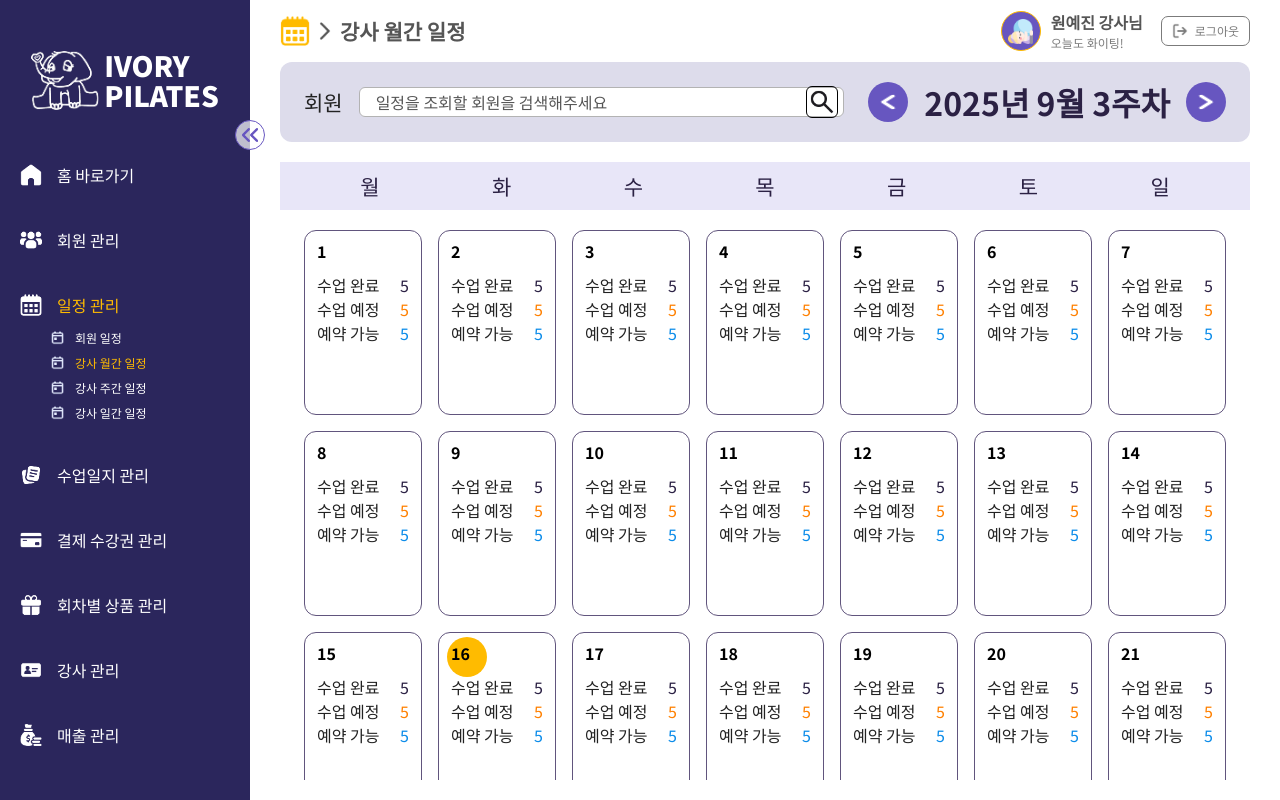
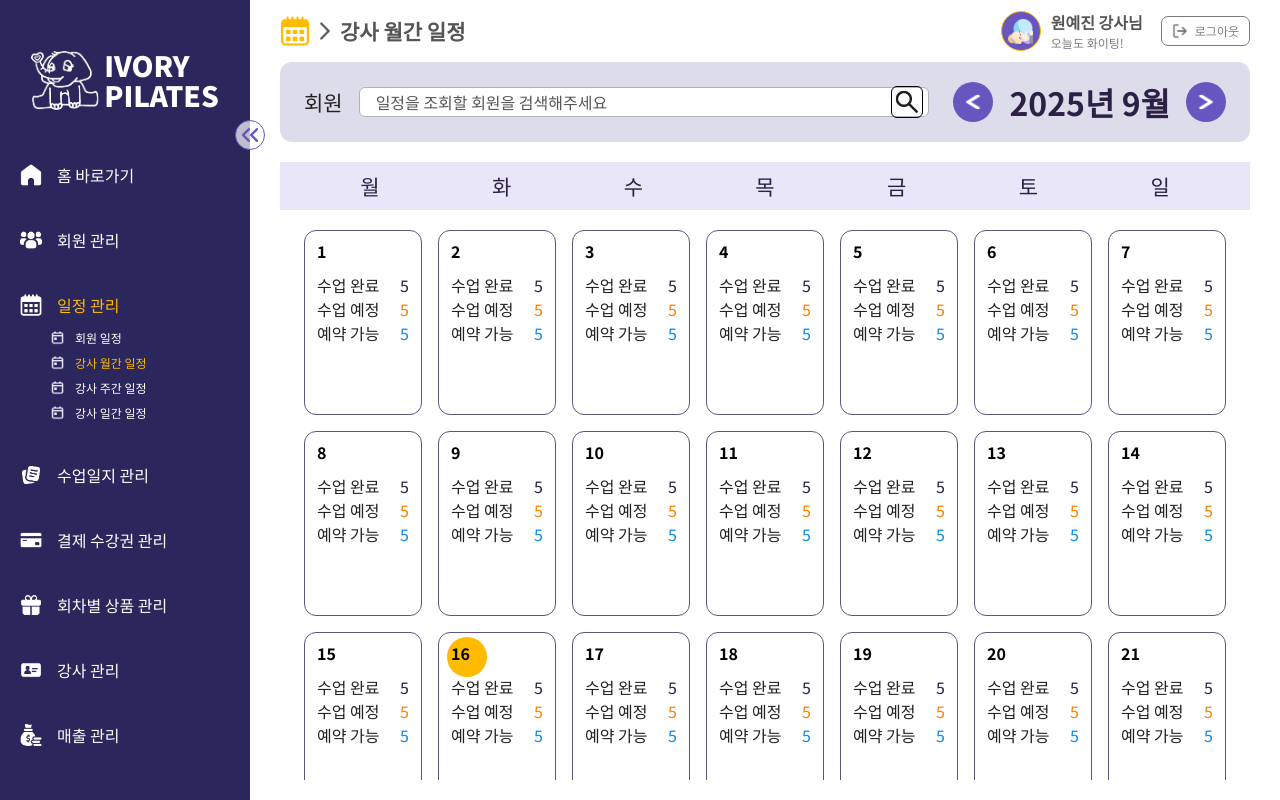
Before and after one commit to DogFeetBirdFeet/ivoryPilatesFrontEnd, a React (Vite) app: page /schedule/ins-month in a window 1280 px wide. Built offline with nearby package versions, Linux system fonts and the light colour scheme; no server answers.

Commit message:
강사 월간 일정 수정

```diff
--- /dev/null
+++ b/src/features/Schedule/items/MonthlyCalender.tsx
@@ -0,0 +1,55 @@
+import {useMemo} from 'react';
+import iconLeft from '@/assets/chevrons_left_one.png';
+import iconRight from '@/assets/chevrons_right_one.png';
+
+interface MonthlyCalenderProps {
+    currentMonth: Date;
+    setCurrentMonth: (date: Date) => void;
+}
+
+export default function MonthlyCalender({currentMonth, setCurrentMonth}: MonthlyCalenderProps) {
+    const handleLeftClick = () => {
+        const newMonth = new Date(currentMonth);
+        newMonth.setMonth(currentMonth.getMonth() - 1);
+        setCurrentMonth(newMonth);
+    };
+
+    const handleRightClick = () => {
+        const newMonth = new Date(currentMonth);
+        newMonth.setMonth(currentMonth.getMonth() + 1);
+        setCurrentMonth(newMonth);
+    };
+
+    const monthInfo = useMemo(() => {
+        const year = currentMonth.getFullYear();
+        const month = currentMonth.getMonth() + 1;
+        return {year, month};
+    }, [currentMonth]);
+
+    return (
+        <div className="w-full">
+            <div className="flex items-center justify-center gap-4 h-12">
+                {/* 왼쪽 화살표 */}
+                <button
+                    className="w-[40px] h-[40px] bg-ppp rounded-full flex items-center justify-center text-white hover:bg-ppp/80 transition-colors"
+                    onClick={handleLeftClick}
+                >
+                    <img src={iconLeft} alt="이전 달" className="w-4 h-4"/>
+                </button>
+
+                {/* 주차 정보 */}
+                <div className="text-3xl font-bold text-ppt">
+                    {monthInfo.year}년 {monthInfo.month}월
+                </div>
+
+                {/* 오른쪽 화살표 */}
+                <button
+                    className="w-[40px] h-[40px] bg-ppp rounded-full flex items-center justify-center text-white hover:bg-ppp/80 transition-colors"
+                    onClick={handleRightClick}
+                >
+                    <img src={iconRight} alt="다음 달" className="w-4 h-4"/>
+                </button>
+            </div>
+        </div>
+    )
+}
--- a/src/pages/Schedule/InsMonth.tsx
+++ b/src/pages/Schedule/InsMonth.tsx
@@ -1,4 +1,4 @@
-import WeeklyCalender from "@/features/Schedule/items/WeeklyCalender.tsx";
+import MonthlyCalender from "@/features/Schedule/items/MonthlyCalender.tsx";
 import {useEffect, useState} from "react";
 import {useLayoutContext} from "@/hooks/useLayoutContext.ts";
 import IconSchedule from "@/assets/icon/yellow/icon_sche.png";
@@ -10,11 +10,11 @@ import type {IInsDay} from '@/features/Schedule/type/types';
 
 interface ISearchForm {
     searchUserNm: string;
-    currentWeek: Date | null;
+    schMonth: string;
 }
 
 export default function InsMonth() {
-    const [currentWeek, setCurrentWeek] = useState<Date>(() => new Date());
+    const [currentMonth, setCurrentMonth] = useState<Date>(() => new Date());
     const [isLoading, setIsLoading] = useState<boolean>(false);
     const [data, setData] = useState<IInsDay[]>([]);
 
@@ -22,14 +22,14 @@ export default function InsMonth() {
     const {watch, setValue, handleSubmit} = useForm<ISearchForm>({
         defaultValues: {
             searchUserNm: '',
-            currentWeek: new Date(),
+            schMonth: new Date().toISOString().slice(0, 7).replace('-', ''),
         },
     });
 
     const weekDaysKr = ['월', '화', '수', '목', '금', '토', '일'];
     // --- 캘린더(월 단위) 계산: 월요일 시작 기준 ---
-    const year = currentWeek.getFullYear();
-    const month = currentWeek.getMonth(); // 0~11
+    const year = currentMonth.getFullYear();
+    const month = currentMonth.getMonth(); // 0~11
     const firstOfMonth = new Date(year, month, 1);
     const daysInMonth = new Date(year, month + 1, 0).getDate();
     const prevMonthDays = new Date(year, month, 0).getDate();
@@ -68,7 +68,6 @@ export default function InsMonth() {
         const dayData = kind === 'curr' ? data.filter(x => x.day === dayStr) : [];
         return {kind, displayDay, dayStr, dayData};
     });
-    const formValues = watch();
 
     const loadSchData = async (searchParams?: ISearchForm) => {
 
@@ -77,12 +76,18 @@ export default function InsMonth() {
         try {
 
             if (!searchParams) return;
+
+            // currentMonth를 YYYYMM 형태의 문자열로 변환
+            const schMonthString = `${currentMonth.getFullYear()}${String(currentMonth.getMonth() + 1).padStart(2, '0')}`;
+
             const params = {
-                searchUserNm: searchParams?.searchUserNm,
-                currentWeek: currentWeek
+                searchUserNm: searchParams?.searchUserNm || undefined,
+                schMonth: schMonthString
             };
 
             const response = await scheduleApiMonth.getScheduleList(params);
+
+            console.log(response.data);
             setData(response.data);
         } catch (error) {
             console.log('데이터 로드 실패:', error);
@@ -99,19 +104,12 @@ export default function InsMonth() {
             // 초기 폼 값으로 데이터 로드
             const initialFormValues = {
                 searchUserNm: '',
-                currentWeek: new Date(),
+                schMonth: `${currentMonth.getFullYear()}${String(currentMonth.getMonth() + 1).padStart(2, '0')}`,
             };
             await loadSchData(initialFormValues);
         };
         initializeData().then(r => r);
-    }, [watch]);
-
-    // 조회 조건 변경 시 자동 데이터 조회
-    useEffect(() => {
-        // 초기 로드가 완료된 후에만 실행
-    }, [
-        formValues.searchUserNm,
-    ]);
+    }, [currentMonth]);
 
     // 헤더 정보 세팅
     const {setHeaderTitle, setHeaderIcon} = useLayoutContext();
@@ -156,17 +154,17 @@ export default function InsMonth() {
 
                     {/* 우측: 월 네비게이션 (WeeklyCalender) */}
                     <div className="ml-6 flex items-center">
-                        <WeeklyCalender
-                            currentWeek={currentWeek}
-                            setCurrentWeek={setCurrentWeek}
+                        <MonthlyCalender
+                            currentMonth={currentMonth}
+                            setCurrentMonth={setCurrentMonth}
                         />
                     </div>
                 </div>
             </form>
 
             <div className="flex flex-row p-6 bg-ppWhite h-[35px] mt-5">
-                {weekDaysKr.map((daysStr) => (
-                    <div className="flex items-center justify-center flex-1">
+                {weekDaysKr.map((daysStr, index) => (
+                    <div key={index} className="flex items-center justify-center flex-1">
                         <div className="text-2xl text-ppt">{daysStr}</div>
                     </div>
                 ))}
--- a/src/services/api.ts
+++ b/src/services/api.ts
@@ -138,7 +138,7 @@ export const scheduleApiWeek = {
 export const scheduleApiMonth = {
     getScheduleList: (params: {
         searchUserNm?: string;
-        currentWeek?: Date;
+        schMonth?: string;
     }) => {
         return api.get('/test/calSchView', {
             params: params
```
